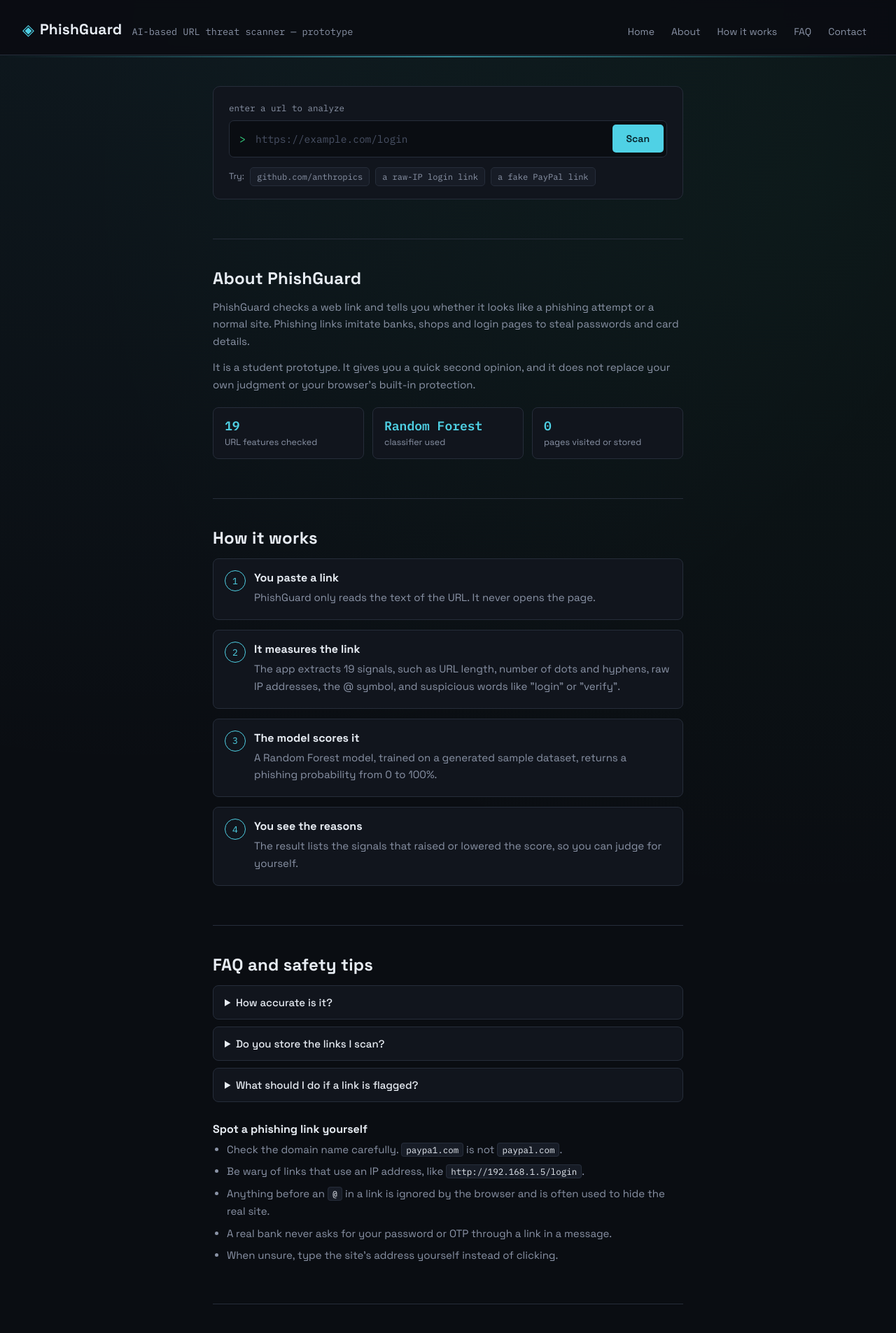
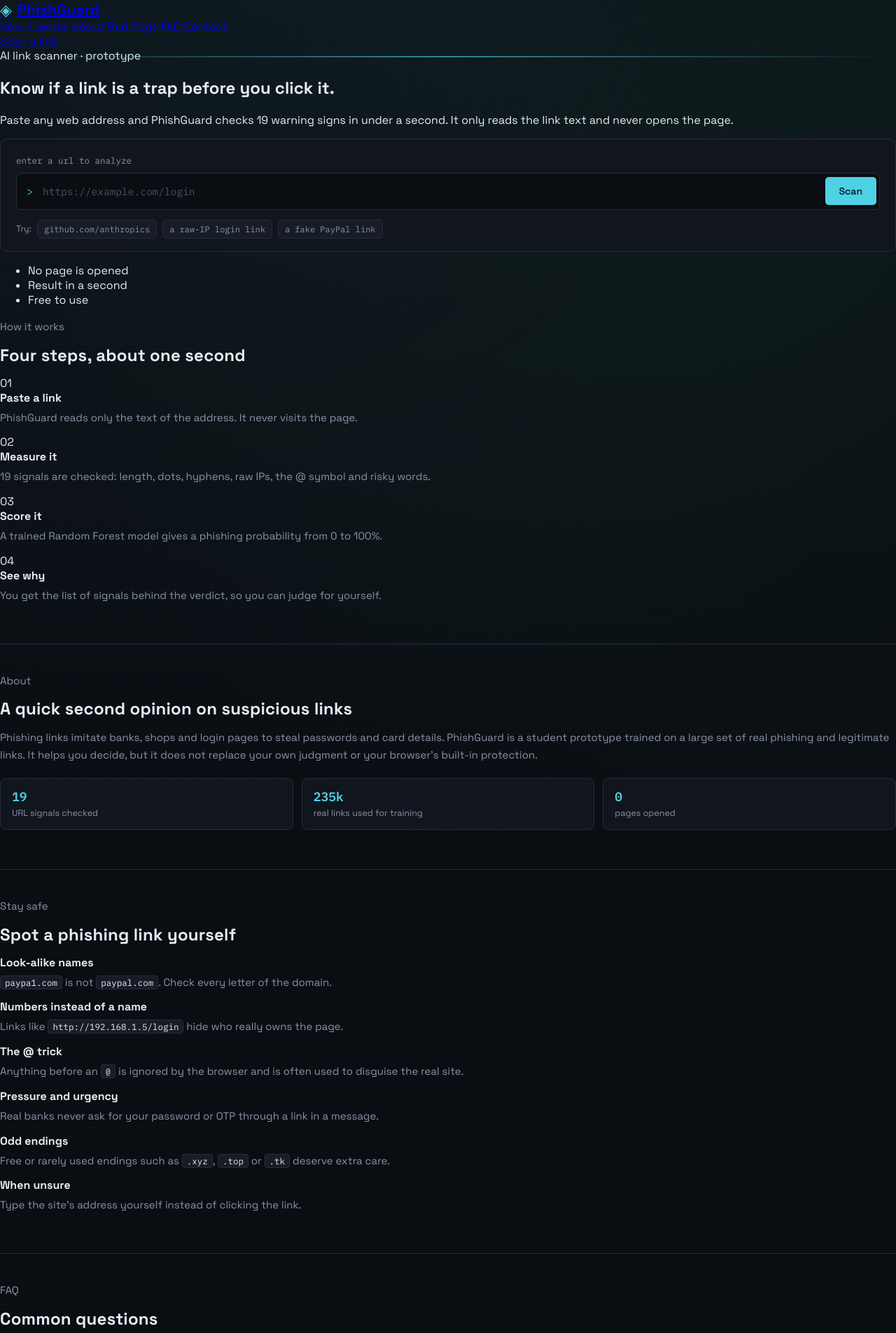
Before and after one commit to b0byyyyyyy/Phishing-detector, a Flask app: page / in a window 1280 px wide. Shown: the top 1905 px of the page at 70% size. Run offline with Flask 3, Linux system fonts and the light colour scheme; parts of the project's set-up code (start-up, migrations or seed data) failed here and were passed over.

Commit message:
Add files via upload

```diff
--- a/templates/index.html
+++ b/templates/index.html
@@ -3,7 +3,8 @@
 <head>
   <meta charset="UTF-8">
   <meta name="viewport" content="width=device-width, initial-scale=1">
-  <title>PhishGuard – AI URL threat scanner</title>
+  <title>PhishGuard – Check a link before you click</title>
+  <meta name="description" content="Paste any link and PhishGuard's AI checks 19 warning signs to tell you if it looks like phishing.">
   <link rel="preconnect" href="https://fonts.googleapis.com">
   <link rel="preconnect" href="https://fonts.gstatic.com" crossorigin>
   <link href="https://fonts.googleapis.com/css2?family=IBM+Plex+Mono:wght@400;500;600&family=Space+Grotesk:wght@400;500;600;700&display=swap" rel="stylesheet">
@@ -13,25 +14,28 @@
 <body>
   <div class="scanline"></div>
 
-  <header class="topbar">
-    <div class="brand">
-      <span class="brand-mark">◈</span>
-      <span class="brand-name">PhishGuard</span>
-    </div>
-    <span class="brand-sub">AI-based URL threat scanner — prototype</span>
-    <nav class="nav" aria-label="Main">
-      <a href="#home">Home</a>
+  <header class="site-nav">
+    <div class="nav-inner">
+      <a class="brand" href="#home"><span class="brand-mark">◈</span><span class="brand-name">PhishGuard</span></a>
+      <nav class="nav-links" aria-label="Main">
+        <a href="#how">How it works</a>
         <a href="#about">About</a>
-      <a href="#how">How it works</a>
+        <a href="#tips">Red flags</a>
         <a href="#faq">FAQ</a>
         <a href="#contact">Contact</a>
       </nav>
+      <a class="nav-cta" href="#scan">Scan a link</a>
+    </div>
   </header>
 
-  <main class="wrap">
+  <main>
+    <!-- HERO + SCANNER -->
+    <section id="home" class="hero container">
+      <span class="pill"><i></i> AI link scanner · prototype</span>
+      <h1>Know if a link is a <span class="grad">trap</span> before you click it.</h1>
+      <p class="lead">Paste any web address and PhishGuard checks 19 warning signs in under a second. It only reads the link text and never opens the page.</p>
 
-    <!-- HOME: the scanner -->
-    <section id="home" class="section">
+      <div class="hero-card" id="scan">
         <div class="scan-panel">
           <label class="scan-label" for="url-input">enter a url to analyze</label>
           <div class="scan-row">
@@ -61,100 +65,102 @@
               <div class="confidence-cap">confidence</div>
             </div>
           </div>
-
           <div class="gauge-track"><div id="gauge-fill" class="gauge-fill"></div></div>
           <div class="gauge-labels"><span>legitimate</span><span>phishing</span></div>
-
           <div class="signals-block">
             <div class="signals-title">Signals detected</div>
             <ul id="signals-list" class="signals-list"></ul>
           </div>
-
           <details class="feature-details">
             <summary>Raw extracted features (model input)</summary>
             <div id="feature-grid" class="feature-grid"></div>
           </details>
         </div>
+      </div>
+
+      <ul class="trust">
+        <li>No page is opened</li>
+        <li>Result in a second</li>
+        <li>Free to use</li>
+      </ul>
+    </section>
+
+    <!-- HOW IT WORKS -->
+    <section id="how" class="section container">
+      <p class="eyebrow">How it works</p>
+      <h2>Four steps, about one second</h2>
+      <div class="card-grid four">
+        <article class="card"><span class="num">01</span><h3>Paste a link</h3><p>PhishGuard reads only the text of the address. It never visits the page.</p></article>
+        <article class="card"><span class="num">02</span><h3>Measure it</h3><p>19 signals are checked: length, dots, hyphens, raw IPs, the @ symbol and risky words.</p></article>
+        <article class="card"><span class="num">03</span><h3>Score it</h3><p>A trained Random Forest model gives a phishing probability from 0 to 100%.</p></article>
+        <article class="card"><span class="num">04</span><h3>See why</h3><p>You get the list of signals behind the verdict, so you can judge for yourself.</p></article>
+      </div>
     </section>
 
     <!-- ABOUT -->
-    <section id="about" class="section">
-      <h2>About PhishGuard</h2>
-      <p>PhishGuard checks a web link and tells you whether it looks like a phishing attempt or a normal site. Phishing links imitate banks, shops and login pages to steal passwords and card details.</p>
-      <p>It is a student prototype. It gives you a quick second opinion, and it does not replace your own judgment or your browser's built-in protection.</p>
+    <section id="about" class="section container">
+      <p class="eyebrow">About</p>
+      <h2>A quick second opinion on suspicious links</h2>
+      <p class="sub">Phishing links imitate banks, shops and login pages to steal passwords and card details. PhishGuard is a student prototype trained on a large set of real phishing and legitimate links. It helps you decide, but it does not replace your own judgment or your browser's built-in protection.</p>
       <div class="stat-row">
-        <div><strong>19</strong><span>URL features checked</span></div>
-        <div><strong>Random Forest</strong><span>classifier used</span></div>
-        <div><strong>0</strong><span>pages visited or stored</span></div>
+        <div class="stat"><strong>19</strong><span>URL signals checked</span></div>
+        <div class="stat"><strong>235k</strong><span>real links used for training</span></div>
+        <div class="stat"><strong>0</strong><span>pages opened</span></div>
       </div>
     </section>
 
-    <!-- HOW IT WORKS -->
-    <section id="how" class="section">
-      <h2>How it works</h2>
-      <ol class="steps">
-        <li><h3>You paste a link</h3><p>PhishGuard only reads the text of the URL. It never opens the page.</p></li>
-        <li><h3>It measures the link</h3><p>The app extracts 19 signals, such as URL length, number of dots and hyphens, raw IP addresses, the @ symbol, and suspicious words like "login" or "verify".</p></li>
-        <li><h3>The model scores it</h3><p>A Random Forest model, trained on a generated sample dataset, returns a phishing probability from 0 to 100%.</p></li>
-        <li><h3>You see the reasons</h3><p>The result lists the signals that raised or lowered the score, so you can judge for yourself.</p></li>
-      </ol>
+    <!-- RED FLAGS -->
+    <section id="tips" class="section container">
+      <p class="eyebrow">Stay safe</p>
+      <h2>Spot a phishing link yourself</h2>
+      <div class="card-grid three">
+        <article class="card"><h3>Look-alike names</h3><p><code>paypa1.com</code> is not <code>paypal.com</code>. Check every letter of the domain.</p></article>
+        <article class="card"><h3>Numbers instead of a name</h3><p>Links like <code>http://192.168.1.5/login</code> hide who really owns the page.</p></article>
+        <article class="card"><h3>The @ trick</h3><p>Anything before an <code>@</code> is ignored by the browser and is often used to disguise the real site.</p></article>
+        <article class="card"><h3>Pressure and urgency</h3><p>Real banks never ask for your password or OTP through a link in a message.</p></article>
+        <article class="card"><h3>Odd endings</h3><p>Free or rarely used endings such as <code>.xyz</code>, <code>.top</code> or <code>.tk</code> deserve extra care.</p></article>
+        <article class="card"><h3>When unsure</h3><p>Type the site's address yourself instead of clicking the link.</p></article>
+      </div>
     </section>
 
     <!-- FAQ -->
-    <section id="faq" class="section">
-      <h2>FAQ and safety tips</h2>
-
-      <details class="faq-item">
-        <summary>How accurate is it?</summary>
-        <p>It is a prototype trained on a small generated dataset, so it will make mistakes. A "legitimate" result does not guarantee a link is safe.</p>
-      </details>
-      <details class="faq-item">
-        <summary>Do you store the links I scan?</summary>
-        <p>No. The link is analyzed when you press Scan and the result is shown to you. The app does not save it.</p>
-      </details>
-      <details class="faq-item">
-        <summary>What should I do if a link is flagged?</summary>
-        <p>Do not open it and do not enter any details. If it came in a message, delete it and report it as phishing in your email or messaging app.</p>
-      </details>
-
-      <h3 class="tips-title">Spot a phishing link yourself</h3>
-      <ul class="tips">
-        <li>Check the domain name carefully. <code>paypa1.com</code> is not <code>paypal.com</code>.</li>
-        <li>Be wary of links that use an IP address, like <code>http://192.168.1.5/login</code>.</li>
-        <li>Anything before an <code>@</code> in a link is ignored by the browser and is often used to hide the real site.</li>
-        <li>A real bank never asks for your password or OTP through a link in a message.</li>
-        <li>When unsure, type the site's address yourself instead of clicking.</li>
-      </ul>
+    <section id="faq" class="section container narrow">
+      <p class="eyebrow">FAQ</p>
+      <h2>Common questions</h2>
+      <details class="faq-item"><summary>How accurate is it?</summary><p>It is a prototype. It judges mainly the website address, so it can still make mistakes. A "legitimate" result is not a guarantee that a link is safe.</p></details>
+      <details class="faq-item"><summary>Does it open the link I paste?</summary><p>No. PhishGuard only analyzes the text of the address and never visits the page.</p></details>
+      <details class="faq-item"><summary>What should I do if a link is flagged?</summary><p>Do not open it and do not enter any details. If it came in a message, delete it and report it as phishing in your email or messaging app.</p></details>
+      <details class="faq-item"><summary>Can a phishing page still look safe to it?</summary><p>Yes. A fake page hosted on a trusted site can slip through, because the address itself looks normal. Always combine the result with your own care.</p></details>
     </section>
 
     <!-- CONTACT -->
-    <section id="contact" class="section">
-      <h2>Contact us</h2>
-      <p>Found a wrong result or have a suggestion? Send a message and your email app will open with it ready to send.</p>
-
+    <section id="contact" class="section container narrow">
+      <p class="eyebrow">Contact</p>
+      <h2>Found a wrong result? Tell us.</h2>
+      <p class="sub">Send a message and your email app will open with it ready to send.</p>
       <form id="contact-form" class="contact-form" novalidate>
-        <label for="c-name">Your name</label>
-        <input id="c-name" type="text" autocomplete="name" required>
-
-        <label for="c-email">Your email</label>
-        <input id="c-email" type="email" autocomplete="email" required>
-
+        <div class="two-col">
+          <div><label for="c-name">Your name</label><input id="c-name" type="text" autocomplete="name" required></div>
+          <div><label for="c-email">Your email</label><input id="c-email" type="email" autocomplete="email" required></div>
+        </div>
         <label for="c-msg">Message</label>
         <textarea id="c-msg" rows="5" required></textarea>
-
         <button type="submit" class="btn">Send message</button>
         <p id="c-status" class="form-status" role="status"></p>
       </form>
     </section>
+  </main>
 
-    <p class="foot-note">
-      Trained on a locally generated synthetic dataset · RandomForest classifier · 19 lexical/structural URL features · runs fully offline, no data leaves this machine.
-    </p>
-  </main>
+  <footer class="site-footer">
+    <div class="container foot-inner">
+      <span class="brand"><span class="brand-mark">◈</span><span class="brand-name">PhishGuard</span></span>
+      <span class="foot-text">Prototype · results are a second opinion, not a guarantee.</span>
+      <a class="foot-top" href="#home">Back to top ↑</a>
+    </div>
+  </footer>
 
   <script src="{{ url_for('static', filename='app.js') }}"></script>
   <script>
-    // Contact form: opens the visitor's email app with the message filled in.
     // Replace this address with your own email.
     var CONTACT_EMAIL = "retreater1700@gmail.com";
 
@@ -164,17 +170,14 @@
       var email = document.getElementById('c-email').value.trim();
       var msg = document.getElementById('c-msg').value.trim();
       var status = document.getElementById('c-status');
-
       if (!name || !email || !msg) {
         status.textContent = 'Please fill in your name, email and message.';
         status.className = 'form-status err';
         return;
       }
-      var subject = 'PhishGuard message from ' + name;
-      var body = msg + '\n\n— ' + name + ' (' + email + ')';
       window.location.href = 'mailto:' + CONTACT_EMAIL +
-        '?subject=' + encodeURIComponent(subject) +
-        '&body=' + encodeURIComponent(body);
+        '?subject=' + encodeURIComponent('PhishGuard message from ' + name) +
+        '&body=' + encodeURIComponent(msg + '\n\n— ' + name + ' (' + email + ')');
       status.textContent = 'Opening your email app. Press send there to finish.';
       status.className = 'form-status ok';
     });
```
Lines whose indentation alone changed are shown as unchanged.
